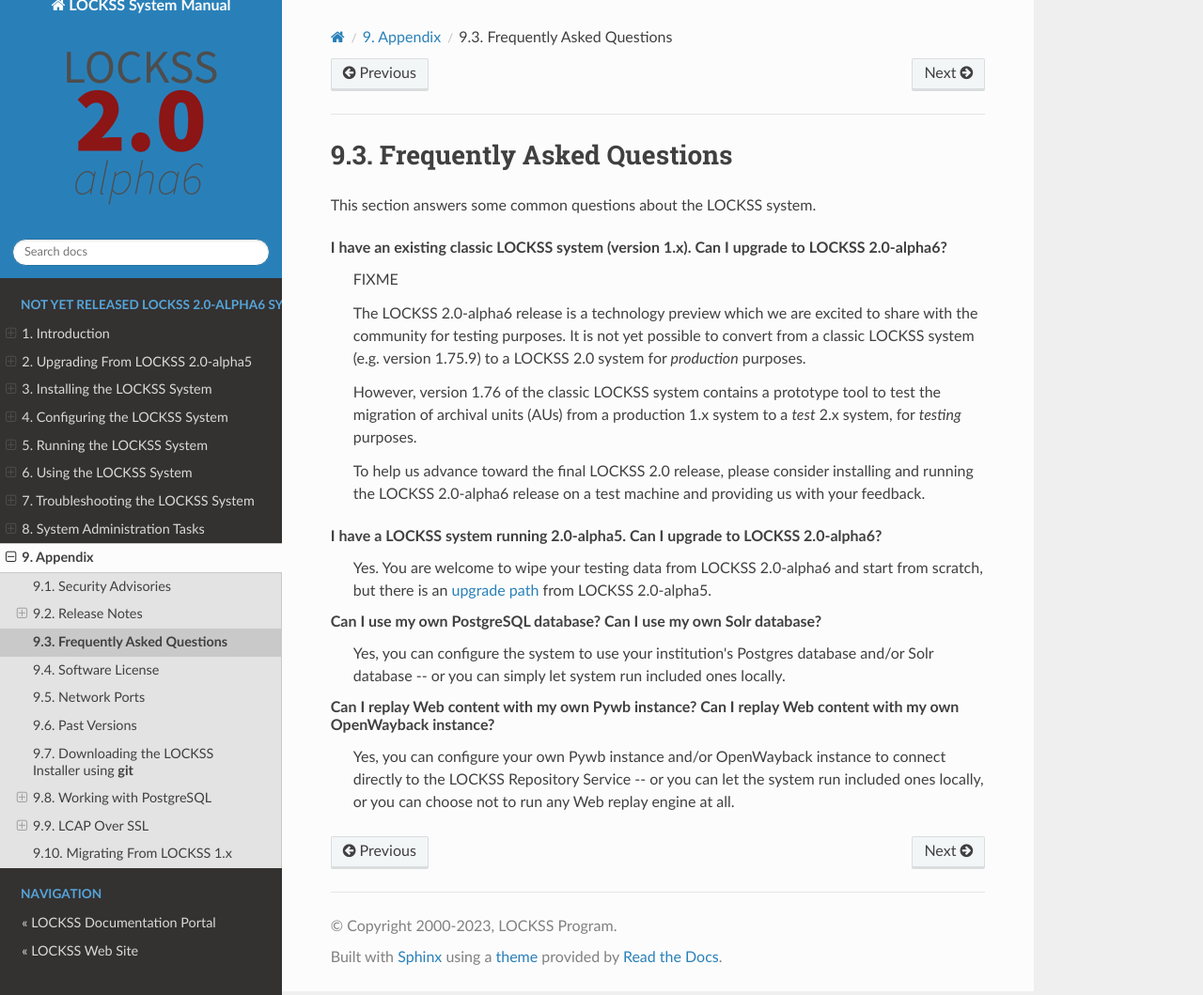
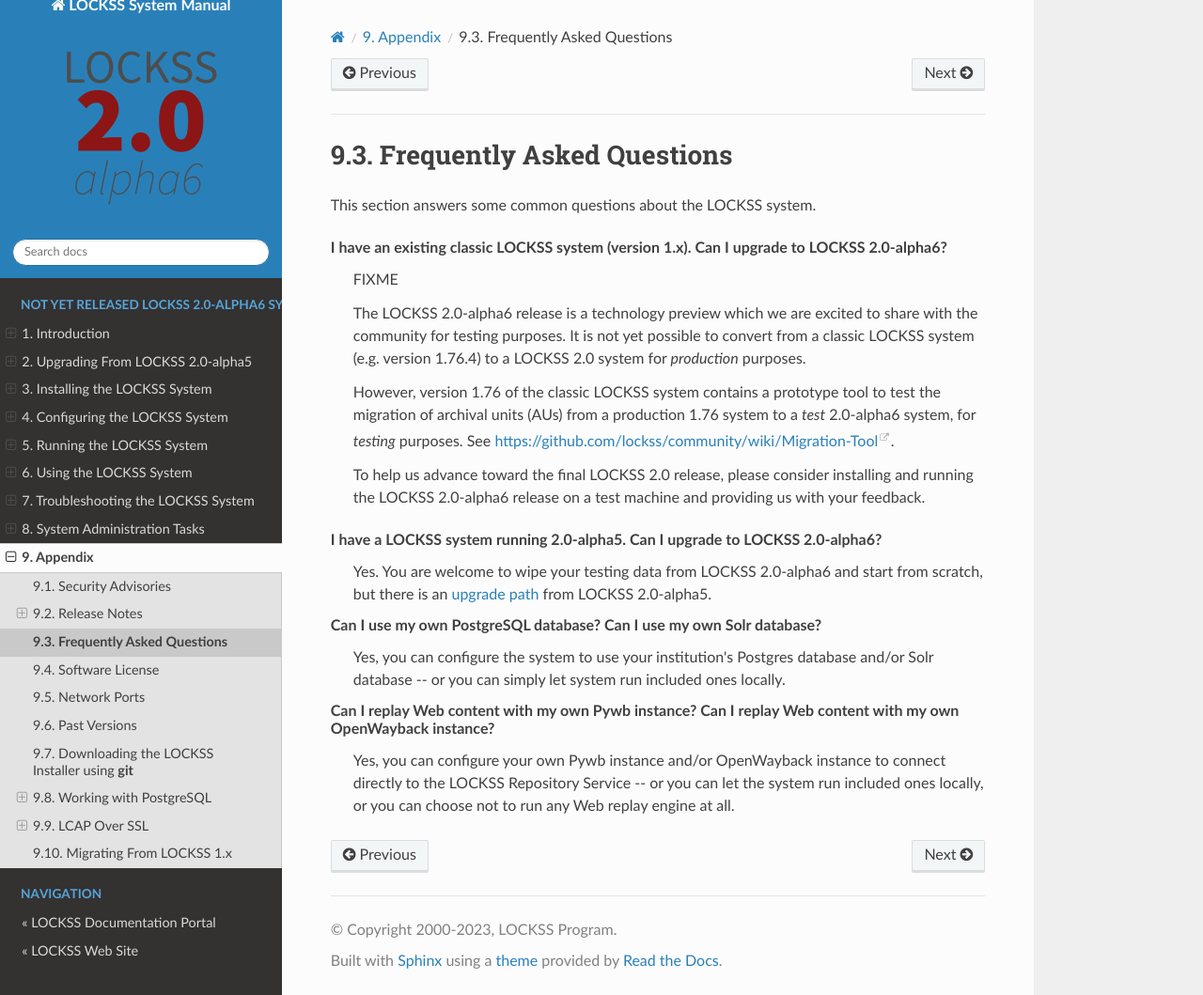
Before and after one commit to lockss/lockss-rtd-manual, a Sphinx documentation site: the page built from docs/appendix/faq.rst, in a window 1280 px wide and 1059 px high. Shown: the whole window at 94% size. Built offline with Sphinx 7.4.7 and the Read the Docs theme 2.0.0, drawn with Linux system fonts in a browser that asks for light colours.

Commit message:
2.0.61, cosmetic.

```diff
--- a/docs/appendix/faq.rst
+++ b/docs/appendix/faq.rst
@@ -11,9 +11,9 @@ I have an existing classic LOCKSS system (version 1.x). Can I upgrade to LOCKSS
 
    .. COMMENT LATESTVERSION
 
-   The LOCKSS 2.0-alpha6 release is a technology preview which we are excited to share with the community for testing purposes. It is not yet possible to convert from a classic LOCKSS system (e.g. version 1.75.9) to a LOCKSS 2.0 system for *production* purposes.
+   The LOCKSS 2.0-alpha6 release is a technology preview which we are excited to share with the community for testing purposes. It is not yet possible to convert from a classic LOCKSS system (e.g. version 1.76.4) to a LOCKSS 2.0 system for *production* purposes.
 
-   However, version 1.76 of the classic LOCKSS system contains a prototype tool to test the migration of archival units (AUs) from a production 1.x system to a *test* 2.x system, for *testing* purposes.
+   However, version 1.76 of the classic LOCKSS system contains a prototype tool to test the migration of archival units (AUs) from a production 1.76 system to a *test* 2.0-alpha6 system, for *testing* purposes. See https://github.com/lockss/community/wiki/Migration-Tool.
 
    .. COMMENT LATESTVERSION
 
--- a/docs/front-page.rst
+++ b/docs/front-page.rst
@@ -63,7 +63,7 @@
 
          .. COMMENT RELEASEDATE
 
-         2.0.60-alpha6 (NOT YET RELEASED)
+         2.0.61-alpha6 (NOT YET RELEASED)
 
          .. button-ref:: /appendix/release-notes
             :ref-type: doc
```
